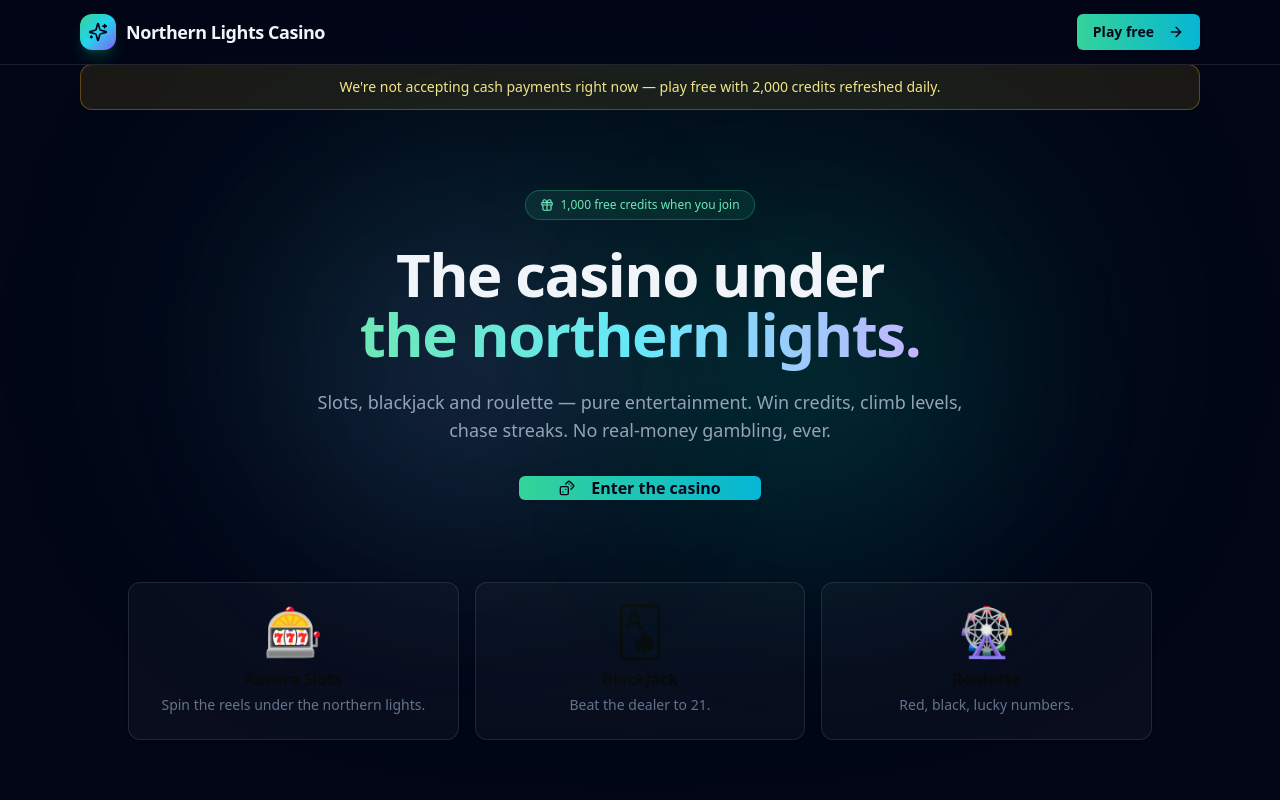
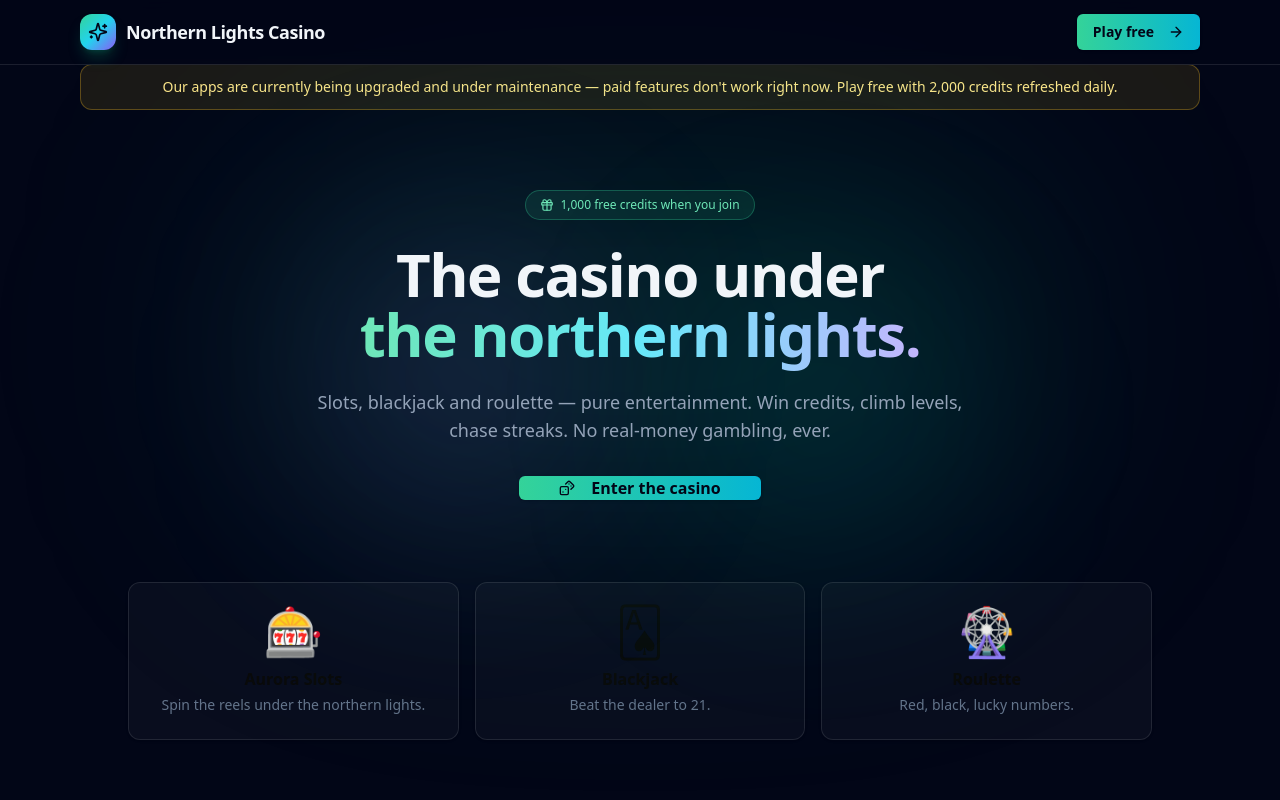
Before and after one commit to stevenfire92-prog/Northern-lights, a React (Vite) app: page / in a window 1280 px wide. Shown: the top 800 px of the page. Built offline with nearby package versions, Linux system fonts and the light colour scheme.

Commit message:
Update banner: apps under maintenance, paid features paused

```diff
--- a/src/nlc/pages/Landing.jsx
+++ b/src/nlc/pages/Landing.jsx
@@ -41,7 +41,7 @@ export default function Landing() {
       <div className="pt-16">
         <div className="max-w-6xl mx-auto px-4">
           <div className="rounded-xl border border-amber-400/30 bg-amber-400/10 px-4 py-3 text-center text-sm text-amber-200">
-            We're not accepting cash payments right now — play free with 2,000 credits refreshed daily.
+            Our apps are currently being upgraded and under maintenance — paid features don't work right now. Play free with 2,000 credits refreshed daily.
           </div>
         </div>
       </div>
```
